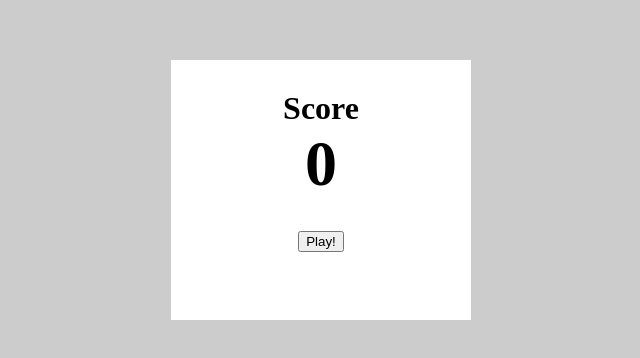
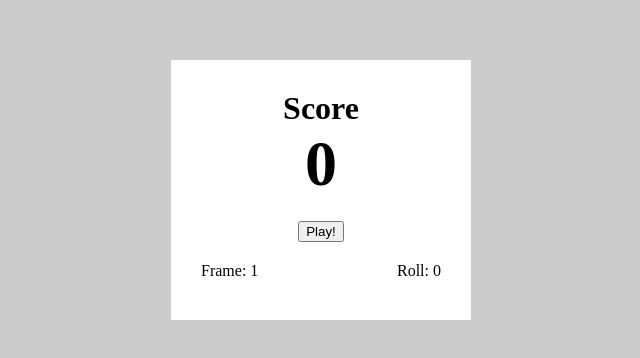
Before and after one commit to edoher/babbel_test, a plain HTML site: page index.html in a window 1280 px wide. Shown: the part 210-568 px from the top of the page, without its empty margins (319-959 px from the left). Drawn offline with Linux system fonts and the light colour scheme.

Commit message:
A better track of what's going on

```diff
--- a/index.html
+++ b/index.html
@@ -15,6 +15,10 @@
 				<div id='track'>0</div>
 			</h1>
 			<button onclick="roll()">Play!</button>
+			<div id='extra'>
+				<div id='frame'>Frame: 1</div>
+				<div id='roll'>Roll: 0</div>
+			</div>
 		</div>
 
 	</body>
--- a/js.js
+++ b/js.js
@@ -32,5 +32,8 @@ function roll(){
 }
 
 function scoreTrack(){
+	//basically print out the score and any extra info
+    document.getElementById("frame").innerHTML = "Frame: " + currentFrame;
+    document.getElementById("roll").innerHTML = "Roll: " + currentRoll;
     document.getElementById("track").innerHTML = score;
 }
--- a/style.css
+++ b/style.css
@@ -19,10 +19,23 @@ html, body{
 }
 h1#score{
 	font-size: 2em;
-    margin: 0 0 30px;
+    margin: 0 0 20px;
 }
 #track{
 	font-size: 2em;
 }
 #play{
 }
+#extra{
+	display:table;
+	width:100%;
+	margin-top:20px
+}
+#frame{
+	float:left;
+	text-align:left
+}
+#roll{
+	float:right;
+	text-align:right
+}
```
